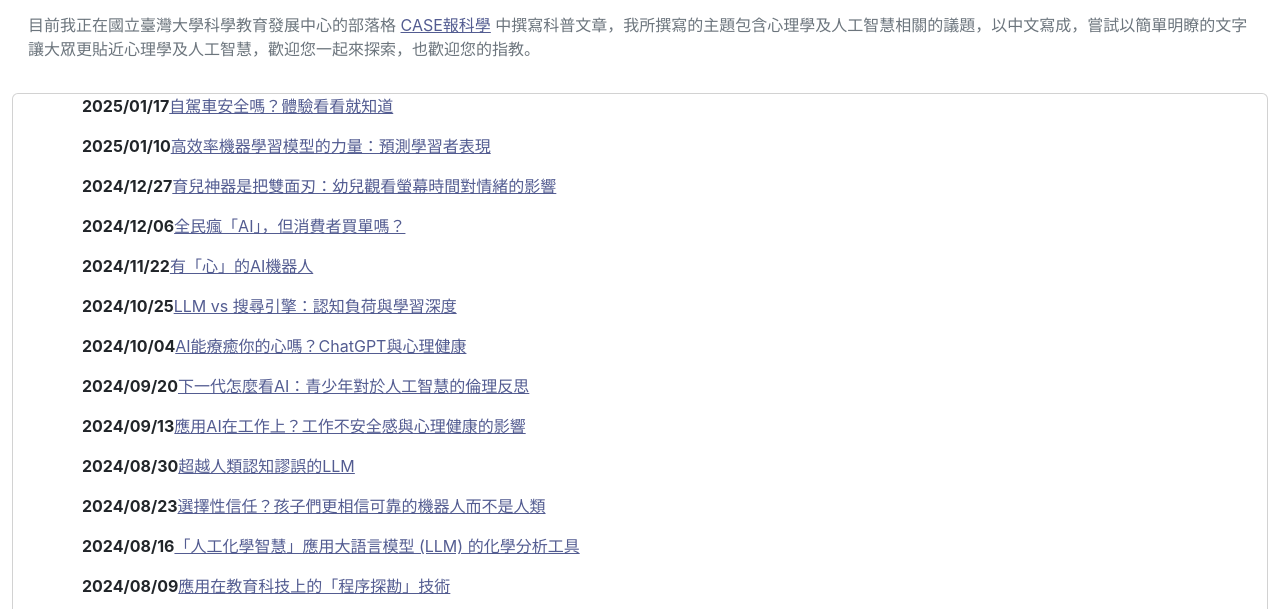
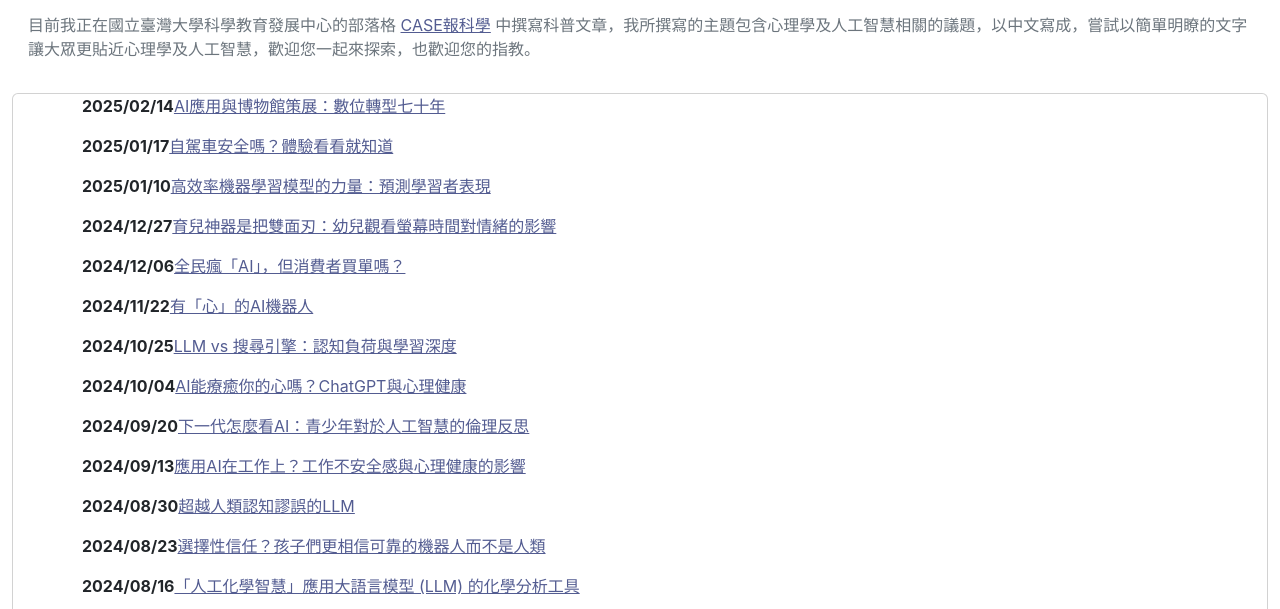
Before and after one commit to oooo2552/gywang, a plain HTML site: page CASEessay.html in a window 1280 px wide. Shown: the part 191-800 px from the top of the page. Drawn offline with nearby package versions, Linux system fonts and the light colour scheme.

Commit message:
update case essay

```diff
--- a/CASEessay.html
+++ b/CASEessay.html
@@ -48,10 +48,6 @@
             </ul>
           </li> -->
 
-
-
-
-
           <li class="nav-item">
             <a class="nav-link" aria-current="true" href="teaching.html">教學 </a>
           </li>
@@ -67,6 +63,7 @@
 
         </ul>
       </nav>
+
       <div class="container-fluid">
         <div class="mt-2 pb-2 px-3">
           <h3 >CASE Essays</h3>
@@ -78,6 +75,7 @@
 
             <div class="container text-start">
 
+              <p class="card-text"><b>2025/02/14</b><a href = "https://case.ntu.edu.tw/blog/?p=45036" target="_blank">AI應用與博物館策展：數位轉型七十年</a></p>
               <p class="card-text"><b>2025/01/17</b><a href = "https://case.ntu.edu.tw/blog/?p=44986" target="_blank">自駕車安全嗎？體驗看看就知道</a></p>
               <p class="card-text"><b>2025/01/10</b><a href = "https://case.ntu.edu.tw/blog/?p=44952" target="_blank">高效率機器學習模型的力量：預測學習者表現</a></p>
               <p class="card-text"><b>2024/12/27</b><a href = "https://case.ntu.edu.tw/blog/?p=44938" target="_blank">育兒神器是把雙面刃：幼兒觀看螢幕時間對情緒的影響</a></p>
```
Also changed, not shown: 1 other file.
